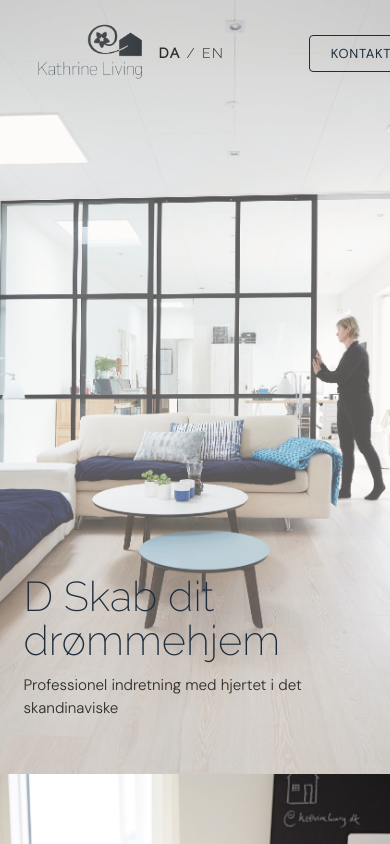
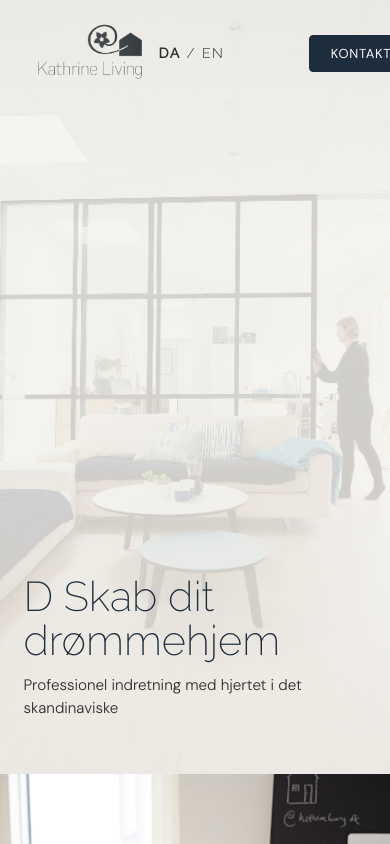
Before and after one commit to idakathrinejensen/kathrineliving, a React (Vite) app: page / in a window 390 px wide. Shown: the top 844 px of the page. Built offline with nearby package versions, Linux system fonts and the light colour scheme.

Commit message:
fix navbar color

```diff
--- a/src/components/Navbar.css
+++ b/src/components/Navbar.css
@@ -62,10 +62,11 @@ nav.scrolled .nav-links > a:not(.nav-contact) {
     padding: 11px 20px;
     border-radius: 4px;
     border: 1px solid var(--jetblack);
+    background-color: var(--jetblack);
     margin-left: 4.5rem;
     width: 70px;
     justify-content: center;
-    color: var(--jetblack);
+    color: var(--offwhite);
     font-family: 'DM Sans', sans-serif;
     font-weight: 400;
     font-size: 13px;
@@ -76,8 +77,8 @@ nav.scrolled .nav-links > a:not(.nav-contact) {
 }
 
 .nav-links .nav-contact:hover {
-    background-color: var(--jetblack);
-    color: white;
+    background-color: var(--offwhite);
+    color: var(--jetblack);
     border-radius: 4px;
 }
 
--- a/src/pages/Home.css
+++ b/src/pages/Home.css
@@ -188,10 +188,6 @@
     object-position: center;
   }
 
-  .hero-overlay {
-    background: rgba(245, 242, 237, 0.35);
-  }
-
   .hero-text {
     left: 7%;
     right: 7%;
```
